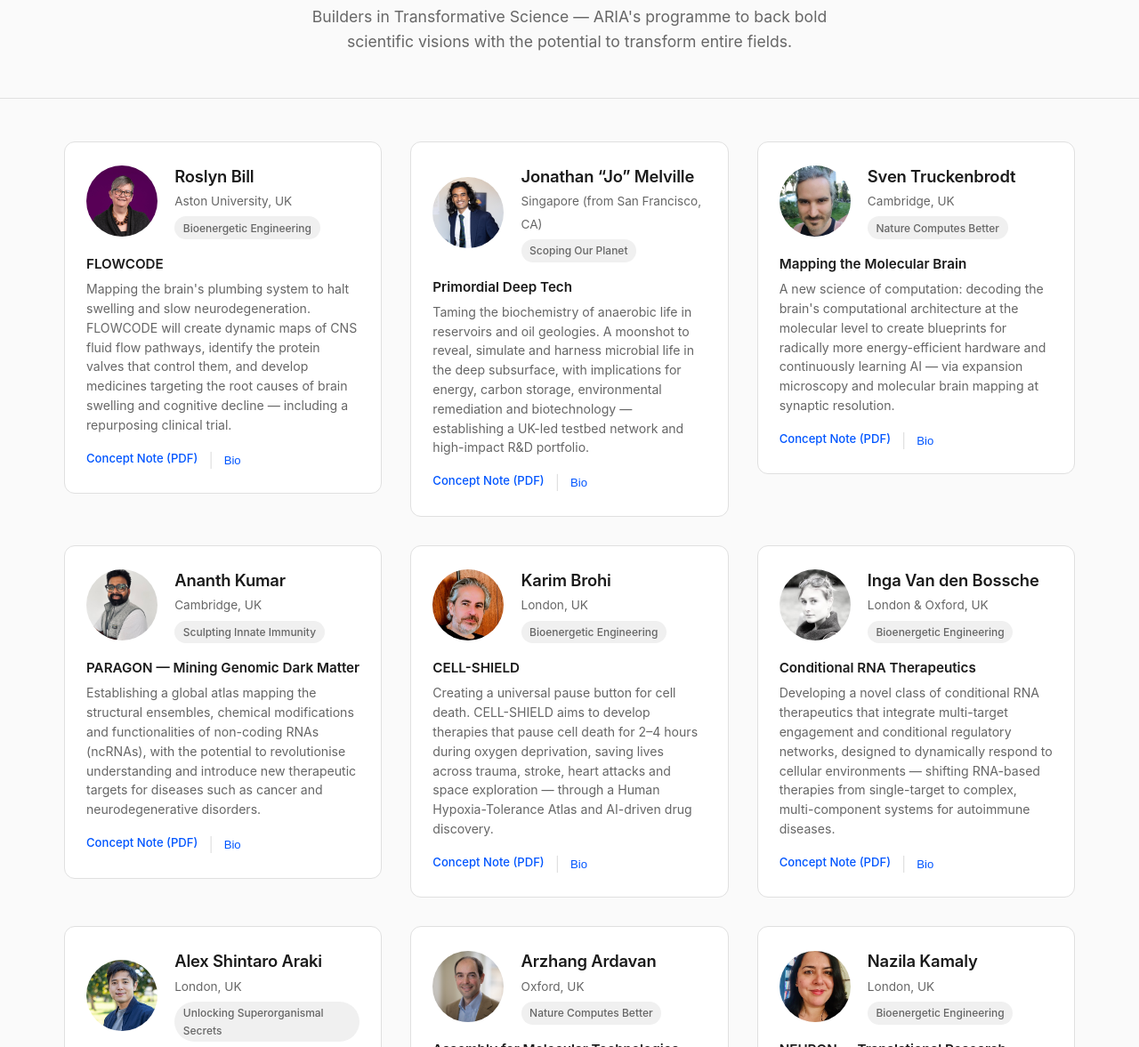
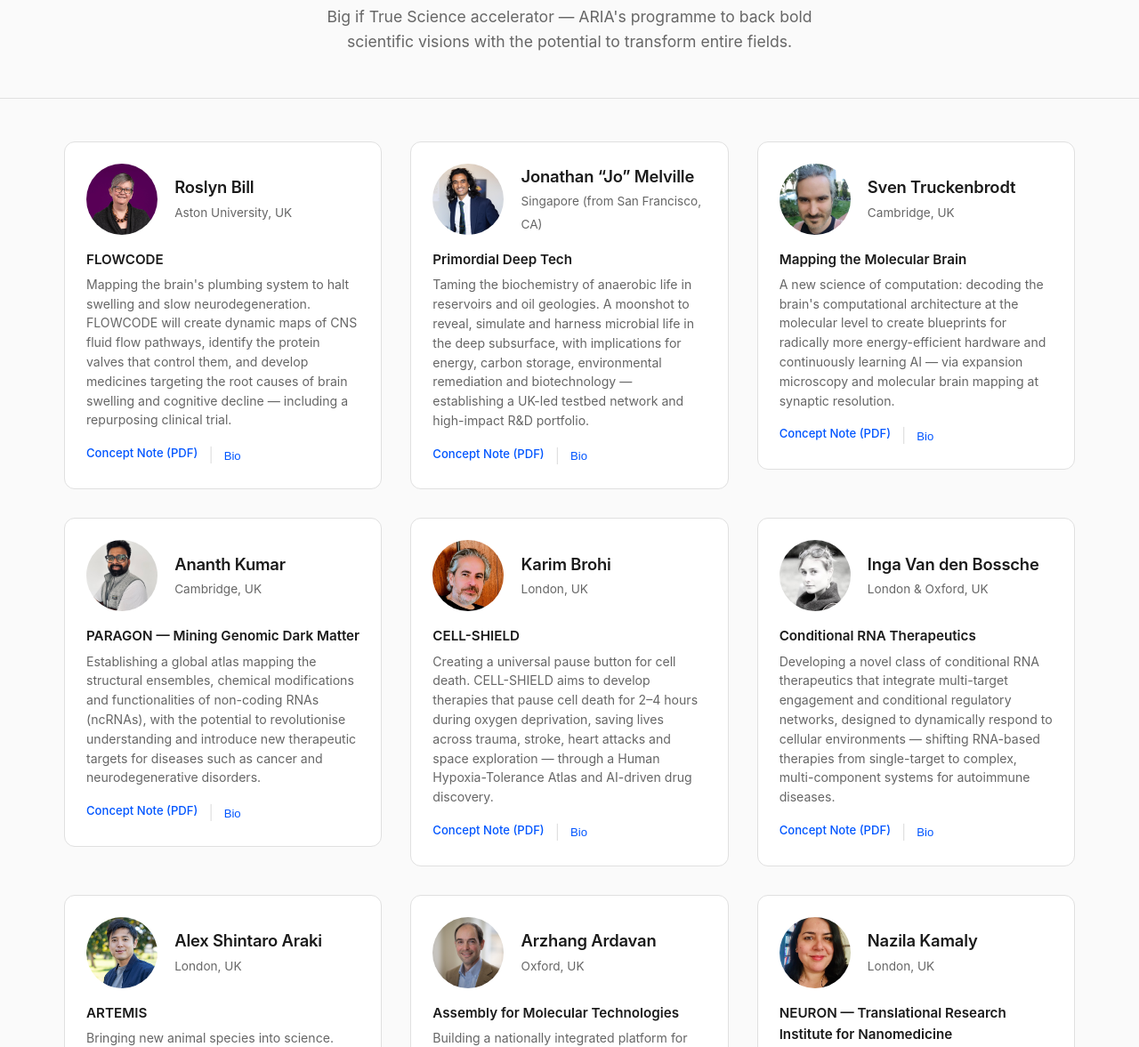
Before and after one commit to realfids/bits, a plain HTML site: page bits-uk-site/index.html in a window 1280 px wide. Shown: the part 123-1300 px from the top of the page at 89% size. Drawn offline with Linux system fonts and the light colour scheme.

Commit message:
Remove opportunity space tags, fix BiTS description

```diff
--- a/bits-uk-site/index.html
+++ b/bits-uk-site/index.html
@@ -190,7 +190,7 @@
 
 <header>
   <h1>BiTS UK Fellows</h1>
-  <p>Builders in Transformative Science &mdash; ARIA's programme to back bold scientific visions with the potential to transform entire fields.</p>
+  <p>Big if True Science accelerator &mdash; ARIA's programme to back bold scientific visions with the potential to transform entire fields.</p>
 </header>
 
 <main class="fellows">
@@ -202,7 +202,6 @@
       <div class="name-block">
         <h2>Roslyn Bill</h2>
         <span class="location">Aston University, UK</span>
-        <div><span class="tag">Bioenergetic Engineering</span></div>
       </div>
     </div>
     <div class="card-body">
@@ -226,7 +225,6 @@
       <div class="name-block">
         <h2>Jonathan &ldquo;Jo&rdquo; Melville</h2>
         <span class="location">Singapore (from San Francisco, CA)</span>
-        <div><span class="tag">Scoping Our Planet</span></div>
       </div>
     </div>
     <div class="card-body">
@@ -250,7 +248,6 @@
       <div class="name-block">
         <h2>Sven Truckenbrodt</h2>
         <span class="location">Cambridge, UK</span>
-        <div><span class="tag">Nature Computes Better</span></div>
       </div>
     </div>
     <div class="card-body">
@@ -274,7 +271,6 @@
       <div class="name-block">
         <h2>Ananth Kumar</h2>
         <span class="location">Cambridge, UK</span>
-        <div><span class="tag">Sculpting Innate Immunity</span></div>
       </div>
     </div>
     <div class="card-body">
@@ -298,7 +294,6 @@
       <div class="name-block">
         <h2>Karim Brohi</h2>
         <span class="location">London, UK</span>
-        <div><span class="tag">Bioenergetic Engineering</span></div>
       </div>
     </div>
     <div class="card-body">
@@ -322,7 +317,6 @@
       <div class="name-block">
         <h2>Inga Van den Bossche</h2>
         <span class="location">London &amp; Oxford, UK</span>
-        <div><span class="tag">Bioenergetic Engineering</span></div>
       </div>
     </div>
     <div class="card-body">
@@ -346,7 +340,6 @@
       <div class="name-block">
         <h2>Alex Shintaro Araki</h2>
         <span class="location">London, UK</span>
-        <div><span class="tag">Unlocking Superorganismal Secrets</span></div>
       </div>
     </div>
     <div class="card-body">
@@ -370,7 +363,6 @@
       <div class="name-block">
         <h2>Arzhang Ardavan</h2>
         <span class="location">Oxford, UK</span>
-        <div><span class="tag">Nature Computes Better</span></div>
       </div>
     </div>
     <div class="card-body">
@@ -394,7 +386,6 @@
       <div class="name-block">
         <h2>Nazila Kamaly</h2>
         <span class="location">London, UK</span>
-        <div><span class="tag">Bioenergetic Engineering</span></div>
       </div>
     </div>
     <div class="card-body">
@@ -418,7 +409,6 @@
       <div class="name-block">
         <h2>Dean Thomas</h2>
         <span class="location">Glasgow, UK</span>
-        <div><span class="tag">Manufacturing Abundance</span></div>
       </div>
     </div>
     <div class="card-body">
@@ -442,7 +432,6 @@
       <div class="name-block">
         <h2>Agata Nyga</h2>
         <span class="location">Cambridge, UK</span>
-        <div><span class="tag">Sculpting Innate Immunity</span></div>
       </div>
     </div>
     <div class="card-body">
@@ -466,7 +455,6 @@
       <div class="name-block">
         <h2>Artem Mishchenko</h2>
         <span class="location">Manchester, UK</span>
-        <div><span class="tag">Nature Computes Better</span></div>
       </div>
     </div>
     <div class="card-body">
@@ -486,7 +474,7 @@
 </main>
 
 <footer>
-  <p>BiTS UK &mdash; Builders in Transformative Science &mdash; An ARIA programme</p>
+  <p>BiTS UK &mdash; Big if True Science accelerator &mdash; An ARIA programme</p>
 </footer>
 
 <script>
```
